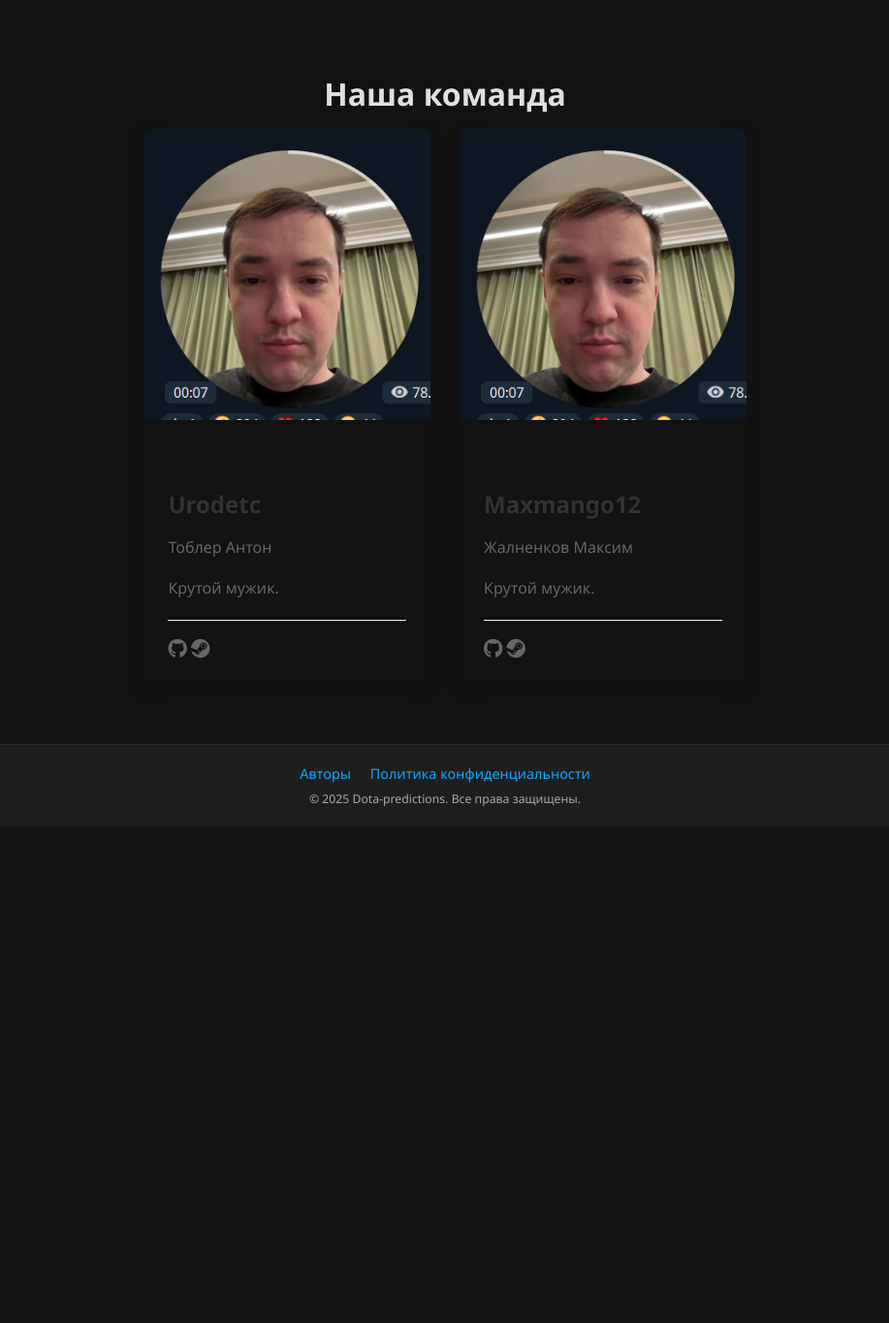
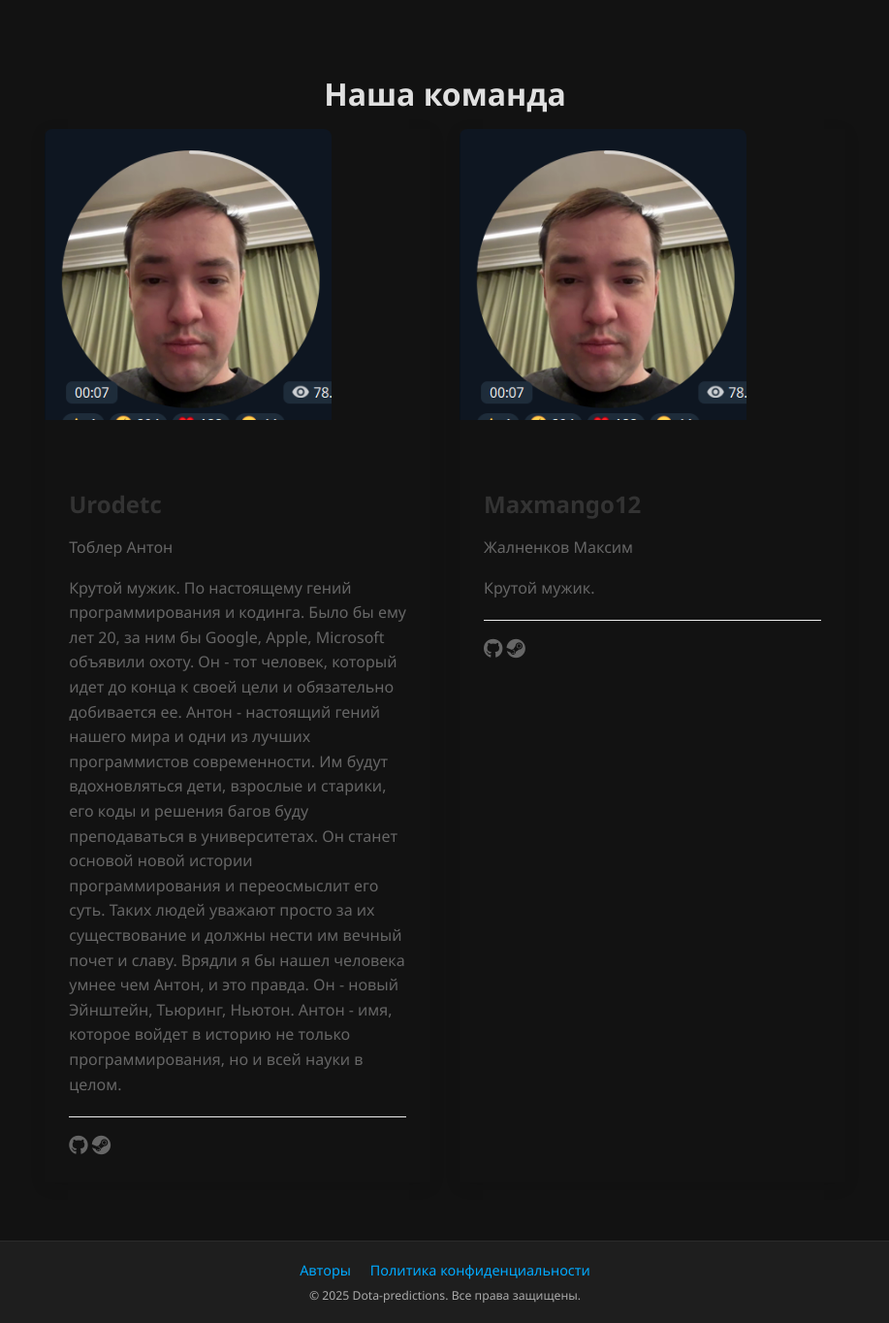
Before and after one commit to URODETC/dota_predictions, a FastAPI app: page /authors in a window 1280 px wide. Shown: the part 46-1410 px from the top of the page at 97% size, without its empty margins (181-1098 px from the left). Before the commit the page ends 877 px from the top, so only its background shows below. Run offline with FastAPI, Linux system fonts and the light colour scheme; parts of the project's set-up code (start-up, migrations or seed data) failed here and were passed over.

Commit message:
Крутой мужик

```diff
--- a/templates/authors.html
+++ b/templates/authors.html
@@ -14,7 +14,13 @@
         <div class="card-body">
           <h5 class="card-title">Urodetc</h5>
           <p class="card-text">Тоблер Антон</p>
-          <p class="card-text">Крутой мужик.</p>
+          <p class="card-text">Крутой мужик. По настоящему гений программирования и кодинга. Было бы ему лет 20, за ним бы Google, Apple, Microsoft
+            объявили охоту. Он - тот человек, который идет до конца к своей цели и обязательно добивается ее. Антон - настоящий гений нашего мира и одни
+            из лучших программистов современности. Им будут вдохновляться дети, взрослые и старики, его коды и решения багов буду преподаваться в университетах.
+            Он станет основой новой истории программирования и переосмыслит его суть. Таких людей уважают просто за их существование и должны нести им
+            вечный почет и славу. Врядли я бы нашел человека умнее чем Антон, и это правда. Он - новый Эйнштейн, Тьюринг, Ньютон. Антон - имя, которое войдет
+            в историю не только программирования, но и всей науки в целом.
+          </p>
           <div class="social-links">
             <a href="https://github.com/URODETC" class="me-2"
               ><i class="fab fa-github"></i
--- a/templates/index.html
+++ b/templates/index.html
@@ -12,7 +12,7 @@
           class="hero-search"
           id="team1-{{ i }}"
           placeholder="Поиск героя..."
-          oninput="searchHero(this, 'team1', {{ i }})"
+          oninput="searchHero(this, 'team1', { { i } } )"
         />
         <div class="search-results hidden" id="team1-results-{{ i }}"></div>
       </div>
```
